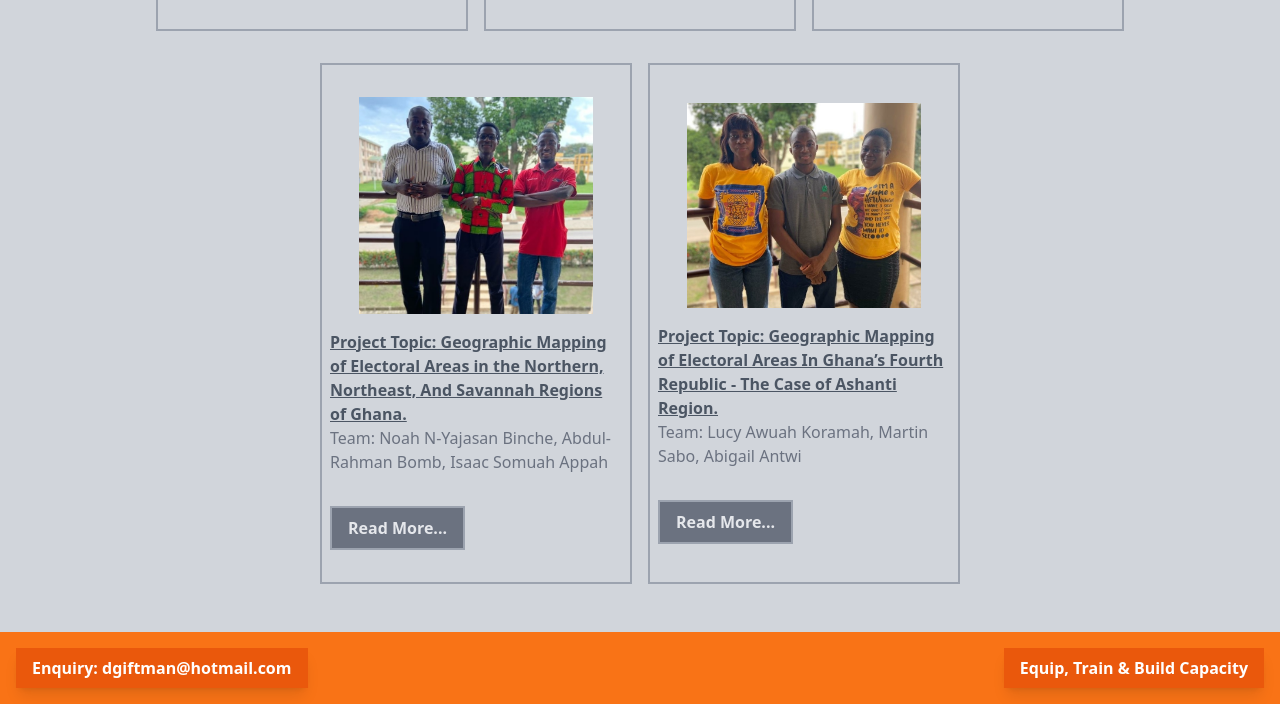
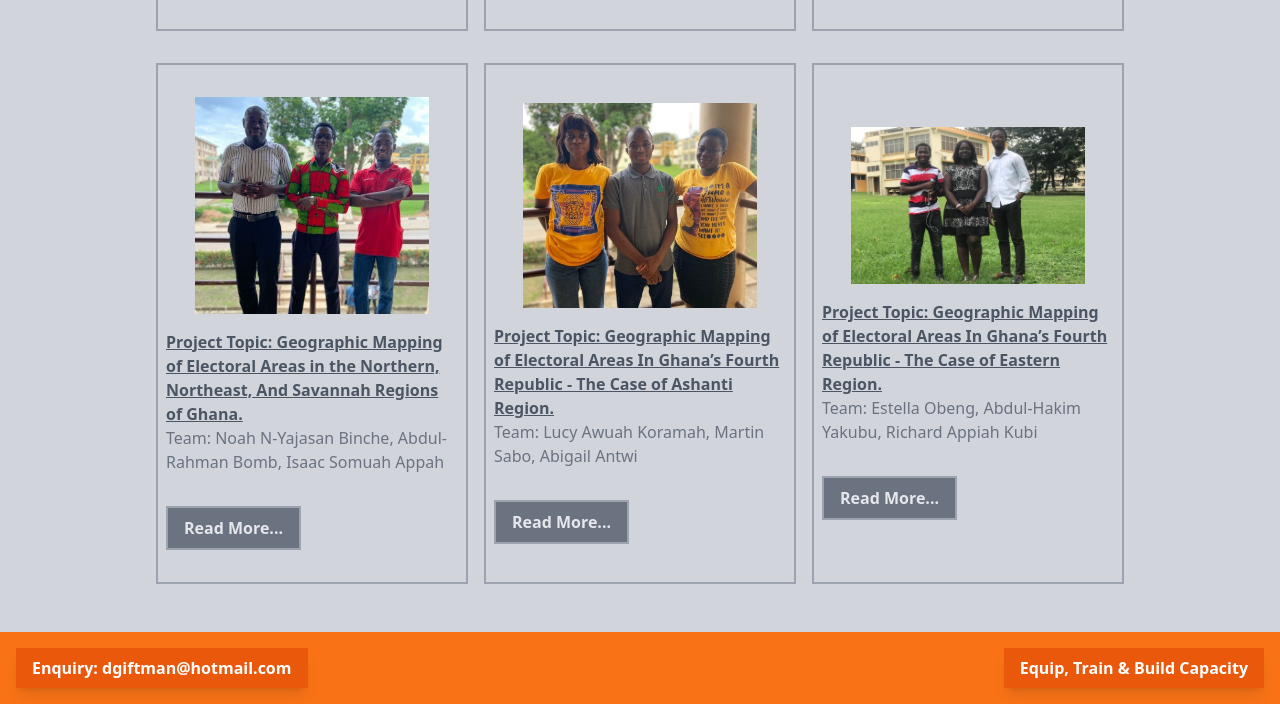
Before and after one commit to boatengjephthah27/dgiftman.com, a website: page public/r-group.html in a window 1280 px wide. Shown: the part 866-1570 px from the top of the page. Drawn offline with Linux system fonts and the light colour scheme; a web font is replaced by a local one.

Commit message:
6th card done

```diff
--- a/public/r-group.html
+++ b/public/r-group.html
@@ -131,6 +131,23 @@
             </div>
 <!-- 20g3 end -->
 
+<!-- 20g2 start -->
+            <div class="projects">
+                <img src="images/rg-images/2020_grp02.jpeg" class="pro-images">
+                <div class="p-details">
+                    <div class="visible">
+                        <h2 class="pt">Project Topic: Geographic Mapping of Electoral Areas In Ghana’s Fourth Republic - The Case of Eastern Region.</h2>
+                        <h3 class="team">Team: Estella Obeng, Abdul-Hakim Yakubu, Richard Appiah Kubi</h3>
+                    </div>
+                    <p class="abstract">
+                        Abstract: In recent times, electoral processes and elections have been held without mayhem. This has been possible due to proper electoral processes and practices such as clear and proper demarcation of electoral constituencies from one another and between regions, clear representation of the appropriate population quota and appropriate redistricting of boundaries. But underlying all these processes, there have been issues raised concerning how impartial and accurate these delimited boundaries are, how geography in conjunction with other cultural and demographic factors have effects on the outcome of both presidential and parliamentary elections in Ghana. The study compiled historical election data and extrapolated the findings obtained to inform future decisions concerning elections and their processes. Mapping of electoral areas takes into account spatial and population data as well as geographic data (point and polygon) of constituencies integrated and compiled through the use of Geographic Information Systems (GIS). The use of GIS helped created a geodatabase for electoral organizers to make informed decisions in conducting electoral businesses. The proposed framework was applied to the Eastern Region in the southern part of Ghana to help electoral commission to avoid redistribution of electoral boundaries to favour a particular political party.
+                    </p> <br>
+                    <button class="rmb">Read More...</button>
+                </div>
+            </div>
+<!-- 20g2 end -->
+
+
 
 
 
```
Also changed, not shown: public/images/rg-images/2020_grp02.jpeg (added), 1 other file.
